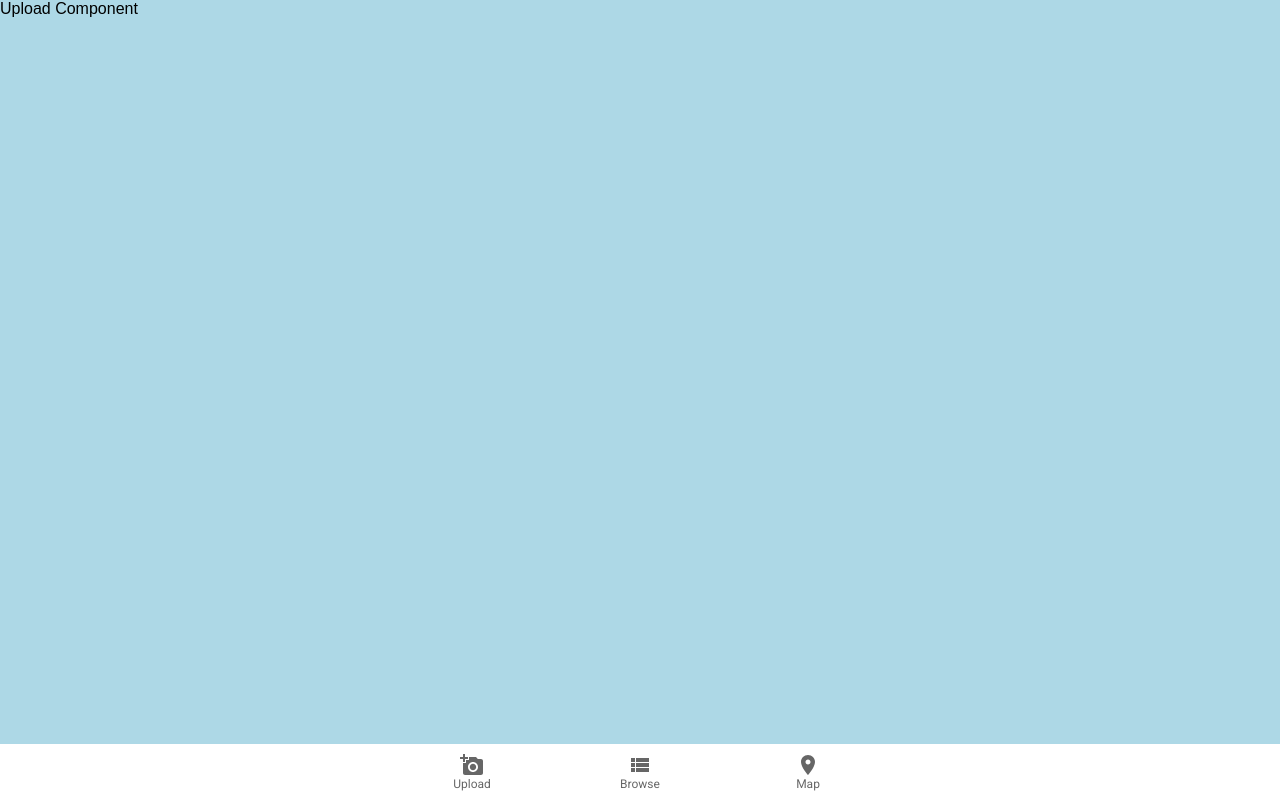
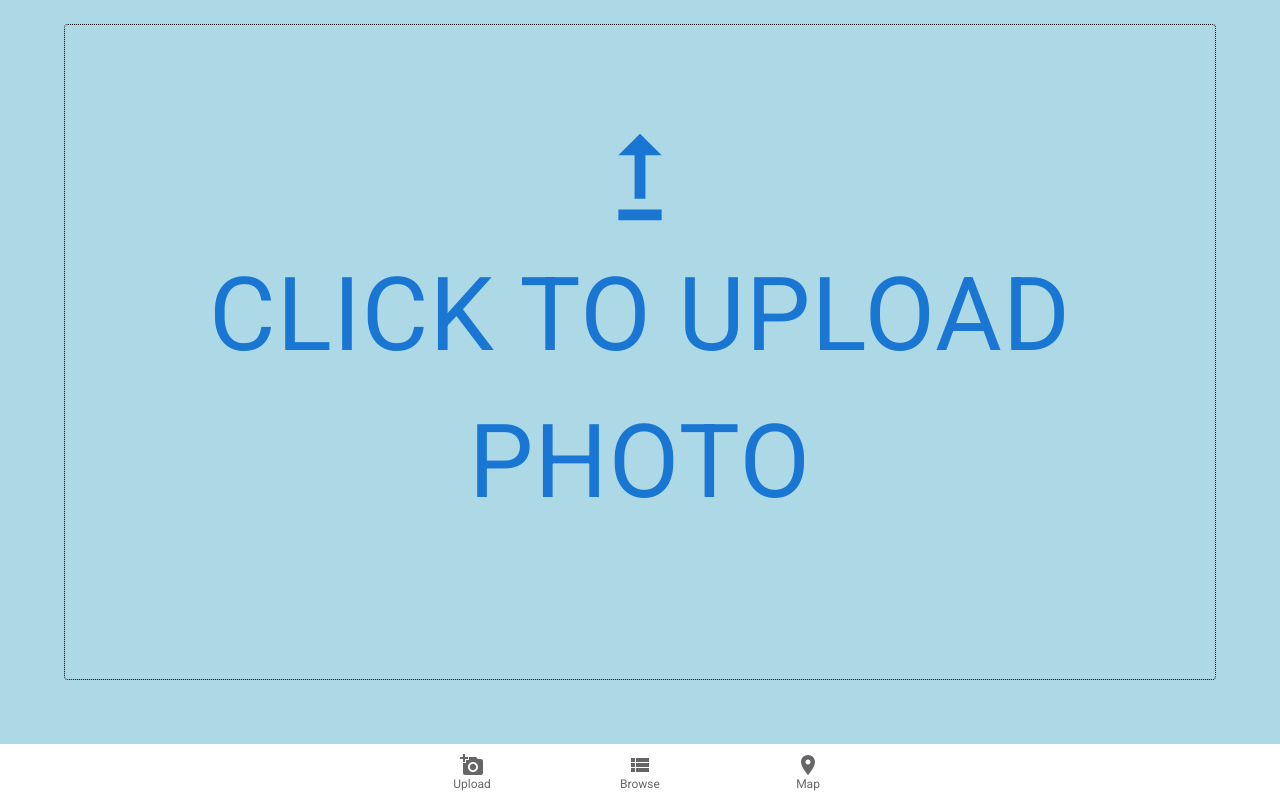
Before and after one commit to Heat-Seeking-Devil-Chicken-NYOI-8/swoop-nyc-iteration, a React app: page /upload in a window 1280 px wide. Built offline with nearby package versions, Linux system fonts and the light colour scheme.

Commit message:
Added and styled components for Upload and for GetLocation.

```diff
--- a/src/App.jsx
+++ b/src/App.jsx
@@ -1,7 +1,7 @@
 import React from "react";
 import { useSelector, useDispatch } from "react-redux";
 import { BrowserRouter as Router, Route, Routes, Link } from "react-router-dom";
-import { Box, BottomNavigation, BottomNavigationAction } from "@mui/material";
+import { Box, BottomNavigation, BottomNavigationAction, Container } from "@mui/material";
 import AddAPhotoIcon from "@mui/icons-material/AddAPhoto";
 import ViewListIcon from "@mui/icons-material/ViewList";
 import PlaceIcon from "@mui/icons-material/Place";
@@ -26,7 +26,9 @@ export default function App() {
   // else
   return (
     <Router>
+
       <Box sx={{ display: "flex", flexDirection: "column", height: "100vh" }}>
+        {/* <Container> */}
         <Box sx={{ flexGrow: 1 }}>
           <Routes>
             <Route path="/" element={<Browse />} />
@@ -36,6 +38,7 @@ export default function App() {
             <Route path="/viewlisting" element={<ViewListing />} />
           </Routes>
         </Box>
+        {/* </Container> */}
         <BottomNavigation
           showLabels
           value={state.navPosition}
--- a/src/components/Browse.jsx
+++ b/src/components/Browse.jsx
@@ -1,11 +1,23 @@
 import React, { useEffect, useState } from "react";
 import { useDispatch, useSelector } from "react-redux";
 import { setNavPosition } from "../mainSlice";
-import { Box } from "@mui/material";
+import { Box, TextField, Button } from "@mui/material";
+import { Link } from "react-router-dom";
 
 export default function Browse() {
   const state = useSelector((state) => state.main);
   const dispatch = useDispatch();
 
-  return <>Browse Component</>;
+  return (
+    <Box>
+      <Box>
+        <TextField></TextField>
+        <Button></Button>
+      </Box>
+      {/* Just for development */}
+      <Link to="/upload">Upload</Link>
+    </Box>
+
+
+  );
 }
--- a/src/components/GetLocation.jsx
+++ b/src/components/GetLocation.jsx
@@ -1,11 +1,24 @@
 import React, { useEffect, useState } from "react";
 import { useDispatch, useSelector } from "react-redux";
 import { setNavPosition } from "../mainSlice";
-import { Box } from "@mui/material";
+import { Box, TextField, Button, Typography, Grid } from "@mui/material";
 
 export default function GetLocation() {
   const state = useSelector((state) => state.main);
   const dispatch = useDispatch();
 
-  return <>GetLocation Component</>;
+  return (
+    <Box
+      display="flex"
+      flexDirection="column"
+      alignItems="center"
+      justifyContent="center"
+      height="100vh"
+    >
+      <Typography variant="h2" textAlign={"center"} sx={{ margin: "10px" }}>Swoop <br /> NYC</Typography>
+      <TextField label="Enter Your Zip Code" sx={{ margin: "10px" }}></TextField>
+      <Button variant="outlined" sx={{ margin: "10px" }}>Swoop!</Button>
+    </Box >
+
+  );
 }
--- a/src/components/Upload.jsx
+++ b/src/components/Upload.jsx
@@ -1,11 +1,27 @@
 import React, { useEffect, useState } from "react";
 import { useDispatch, useSelector } from "react-redux";
 import { setNavPosition } from "../mainSlice";
-import { Box } from "@mui/material";
+import { Box, Typography, Button, Icon } from "@mui/material";
+import { Upgrade } from "@mui/icons-material"
 
 export default function Upload() {
   const state = useSelector((state) => state.main);
   const dispatch = useDispatch();
 
-  return <>Upload Component</>;
+  return (
+    <Box
+      display="flex"
+      flexDirection="column"
+      alignItems="center">
+      <Button sx={{ border: "1px dotted black", minHeight: "82vh", minWidth: "83vw", marginTop: "3vh", marginX: "5vw", marginBottom: "6vh" }}>
+        <Box paddingBottom={"5%"}>
+          <Upgrade sx={{ fontSize: "20vw", maxBlockSize: "130px" }} ></Upgrade>
+          <br />
+          <Typography variant="body2" textAlign="center" fontSize={"8vw"} maxBlockSize="180px">Click to Upload Photo</Typography>
+        </Box>
+      </Button >
+    </Box >
+
+
+  );
 }
--- a/src/index.js
+++ b/src/index.js
@@ -4,10 +4,12 @@ import { createRoot } from 'react-dom/client';
 import { store } from './store.js';
 import App from './App.jsx';
 import './style.css';
+import CssBaseline from '@mui/material/CssBaseline'
 
 const root = createRoot(document.getElementById('root'));
 root.render(
     <Provider store={store}>
+        {/* <CssBaseline /> */}
         <App />
     </Provider>
 );
```
Also changed, not shown: 1 other file (tests, documents, lock files or other folders).
